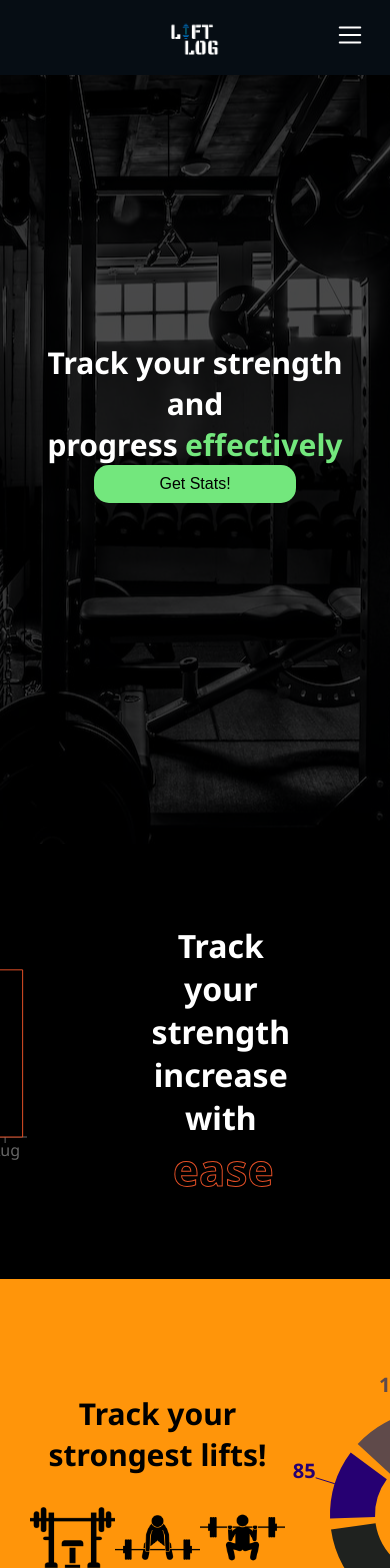
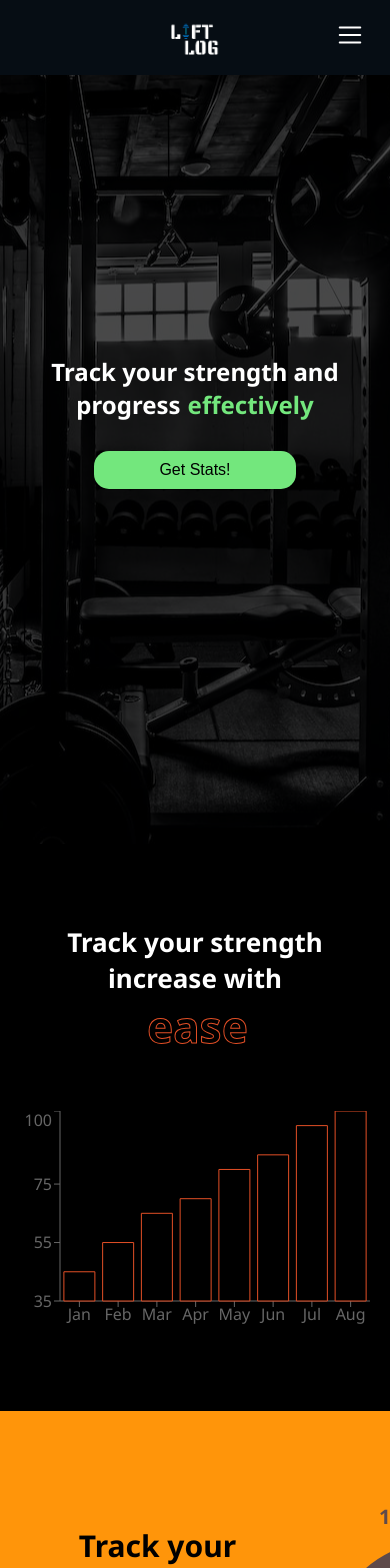
Before and after one commit to AtanasovCode/lift-log, a React (Vite) app: page / in a window 390 px wide. Shown: the top 1568 px of the page. Built offline with nearby package versions, Linux system fonts and the light colour scheme; a web font is replaced by a local one.

Commit message:
made strength progress section responsive

```diff
--- a/src/components/graphs/homepage-graphs/LiftProgressGraph.tsx
+++ b/src/components/graphs/homepage-graphs/LiftProgressGraph.tsx
@@ -9,7 +9,9 @@ import {
     XAxis,
     YAxis,
     Bar,
-    CartesianAxis
+    CartesianAxis,
+    ResponsiveContainer,
+    BarChart,
 } from "recharts";
 import { LiftData } from "../../../assets/data/MockData";
 
@@ -66,13 +68,13 @@ const LiftProgressGraph = () => {
                 with <OrangeWord>ease</OrangeWord>
             </Info>
             <Chart>
-                <ComposedChart
-                    width={420}
-                    height={220}
+                <ResponsiveContainer width={'100%'} height={220}>
+                    <BarChart
                         data={LiftData}
+                        margin={{ top: 0, left: 0, right: 0, bottom: 0 }}
                     >
                         <XAxis dataKey="Month" />
-                    <YAxis domain={[35, 105]} />
+                        <YAxis domain={[35, 100]} width={40} />
                         <Bar
                             dataKey="Lift"
                             stroke={theme.softOrange}
@@ -81,7 +83,8 @@ const LiftProgressGraph = () => {
                             content={<CustomTooltip />}
                             cursor={false}
                         />
-                </ComposedChart>
+                    </BarChart>
+                </ResponsiveContainer>
                 <ChartDescription>
                     *Hover over chart to see data
                 </ChartDescription>
@@ -100,15 +103,37 @@ const Container = styled.div`
     background-color: #000;
     color: ${props => props.theme.defaultFontColor};
     padding: 80px 100px;
+
+    @media (max-width: 1000px) {
+        padding: 80px;
+    }
+
+    @media (max-width: 900px) {
+        padding: 80px 20px;
+    }
+
+    @media (max-width: 700px) {
+        display: flex;
+        flex-direction: column;
+        align-items: center;
+        justify-content: center;
+    }
 `;
 
 const Info = styled.div`
     flex: 100%;
 
+
     font-size: 32px;
     font-weight: 700;
-    margin-left: 120px;
     text-align: center;
+
+    @media (max-width: 700px) {
+        font-size: 26px;
+        display: flex;
+        flex-direction: column;
+        margin-bottom: 55px;
+    }
 `;
 
 
@@ -133,6 +158,12 @@ const Chart = styled.div`
     align-items: center;
     justify-content: center;
     position: relative;
+    margin-right: 70px;
+
+    @media (max-width: 700px) {
+        margin: 0 20px;
+        width: 100%;
+    }
 `;
 
 const ChartDescription = styled.div`
@@ -141,6 +172,12 @@ const ChartDescription = styled.div`
     font-size: 12px;
     font-weight: 300;
     color: darkgray;
+
+    @media (max-width: 700px) {
+        opacity: 0;
+        user-select: none;
+        left: -200%;
+    }
 `;
 
 const TooltipContainer = styled.div`
--- a/src/styles/Hero.Styled.tsx
+++ b/src/styles/Hero.Styled.tsx
@@ -43,7 +43,7 @@ export const HeaderTint = styled.div`
 `;
 
 export const HeroInfo = styled.div`
-    width: 40%;
+    max-width: 600px;
     display: flex;
     flex-direction: column;
     align-items: flex-start;
@@ -80,6 +80,13 @@ export const MainTitle = styled.div`
     @media (max-width: 700px) {
         font-size: 30px;
         margin: 0 20px;
+        margin-bottom: 30px;
+    }
+
+    @media (max-width: 500px) {
+        font-size: 24px;
+        margin: 0 15px;
+        margin-bottom: 30px;
     }
 `;
 
```
Lines whose indentation alone changed are shown as unchanged.
